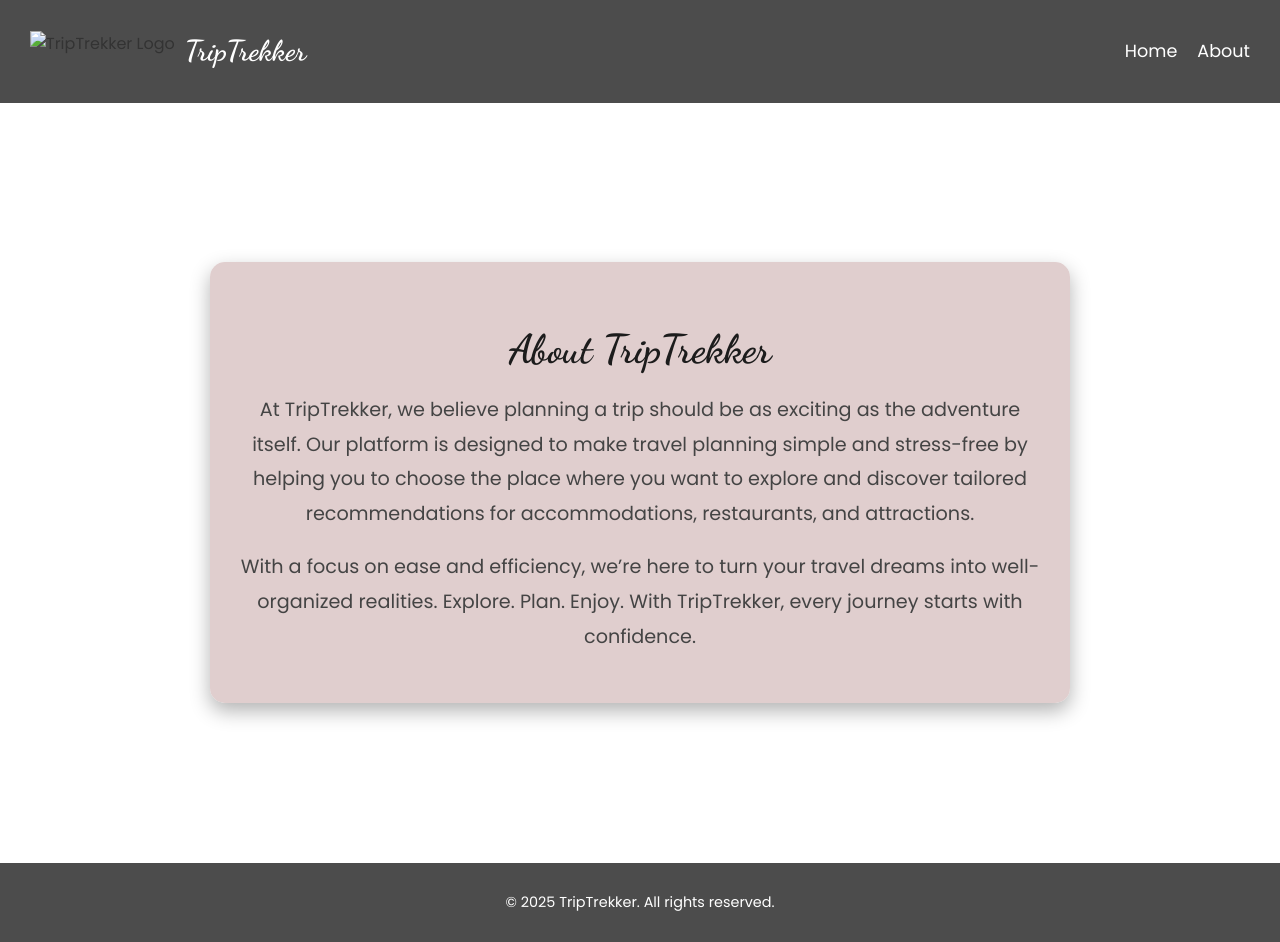
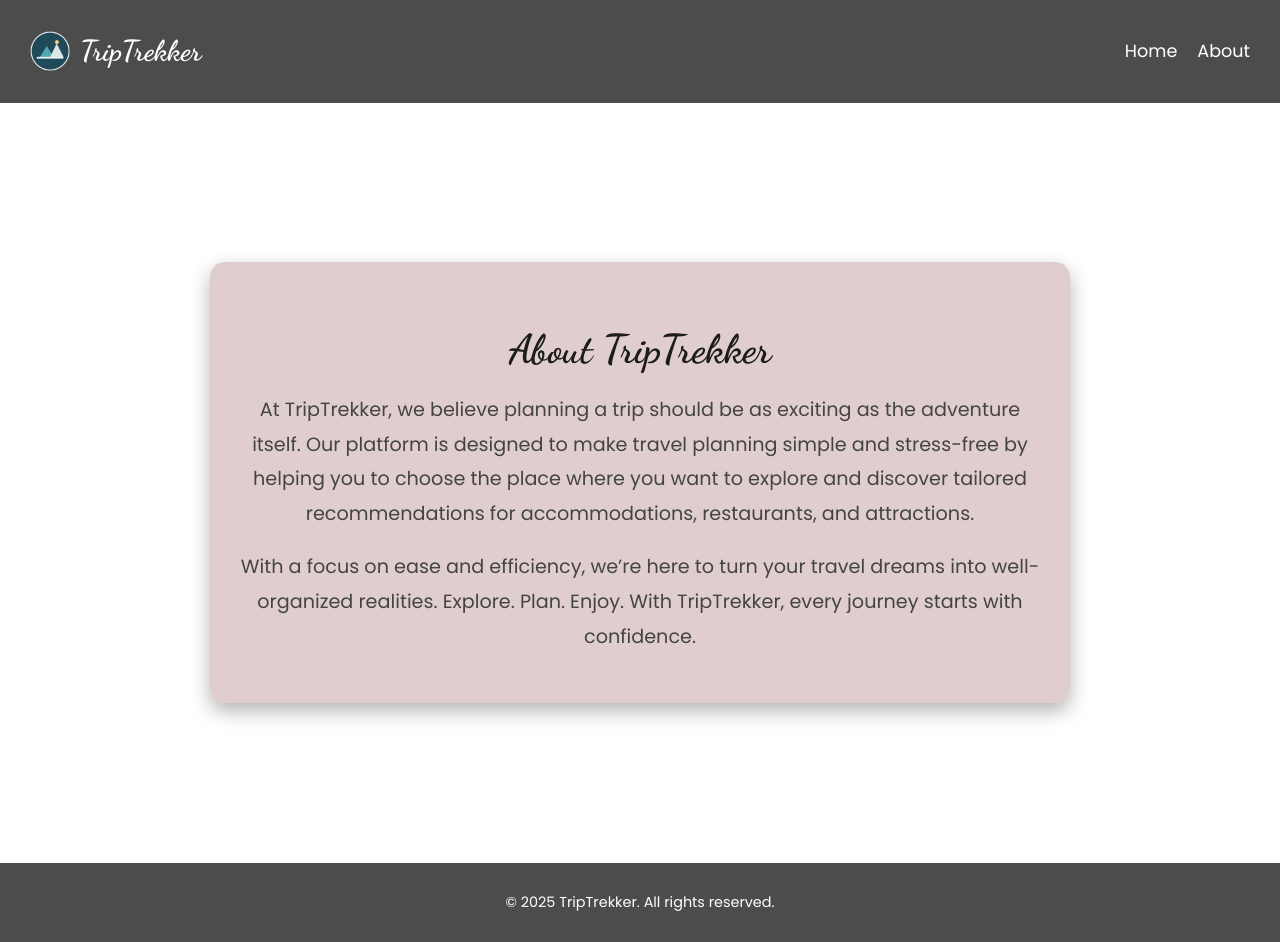
Before and after one commit to neelima-alamanda/TripTrekker, a website: page public/about.html in a window 1280 px wide. Drawn offline with Linux system fonts and the light colour scheme.

Commit message:
fix: update project logo

```diff
--- a/public/about.html
+++ b/public/about.html
@@ -110,7 +110,7 @@
 <body>
   <header>
     <div class="logo">
-      <img src="images/logoo.png" alt="TripTrekker Logo">
+      <img src="images/logo.png" alt="TripTrekker Logo">
       <h1>TripTrekker</h1>
     </div>
     <nav>
```
Also changed, not shown: public/index.html (+1 -1 lines), public/images/logo.png (added).
